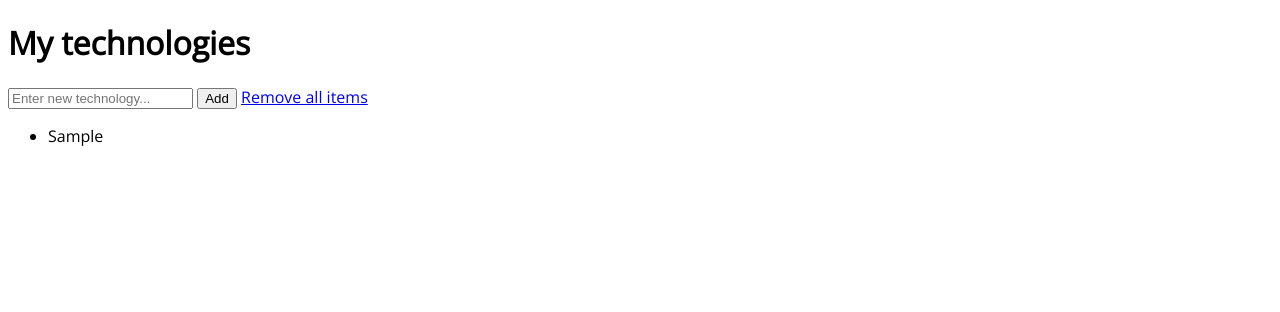
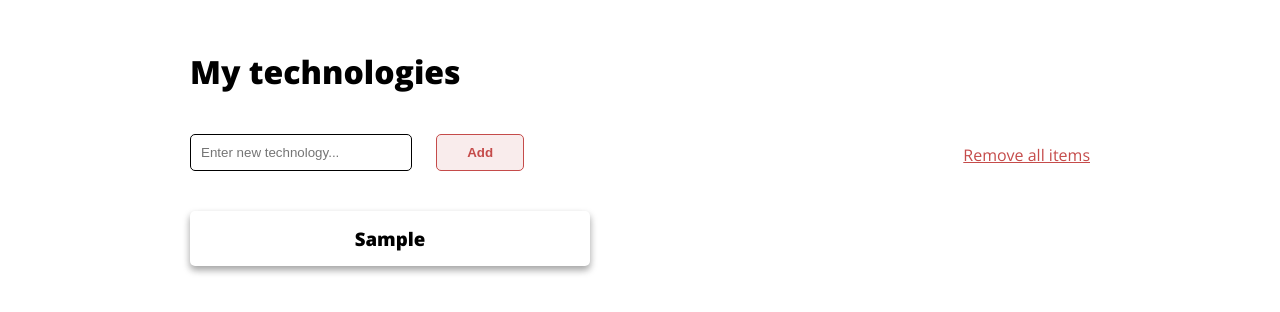
Before and after one commit to lstefanac20/speck-task, a plain HTML site: page index.html in a window 1280 px wide. Both pictures are taken after typing "Sample" into the empty fields and a click on the button "Add". Drawn offline with nearby package versions, Linux system fonts and the light colour scheme.

Commit message:
3rd commit, adding CSS

```diff
--- a/index.html
+++ b/index.html
@@ -9,12 +9,82 @@
         <!--Imported font from Google fonts-->
         <link rel="preconnect" href="https://fonts.googleapis.com">
         <link rel="preconnect" href="https://fonts.gstatic.com" crossorigin>
-        <link href="https://fonts.googleapis.com/css2?family=Open+Sans&display=swap" rel="stylesheet">
+        <link href="https://fonts.googleapis.com/css2?family=Open+Sans:wght@400;800&display=swap" rel="stylesheet">
 
         <style>
             body{
                 font-family: 'Open Sans', sans-serif;
+                margin: auto;
+                max-width: 900px;
             }
+
+            h1{
+                margin-top: 50px;
+            }
+
+            input{
+                padding: 10px;
+                border: solid 1px #000000;
+                border-radius: 5px;
+                width: 200px;
+                margin: 20px 20px 20px 0px;
+                font-size: 10pt;
+                outline: none;
+            }
+
+            input:focus{
+                border-color: #C54B4A;
+            }
+
+            button{
+                background-color: rgba(197,75,74, 0.1);
+                color: #C54B4A;
+                border: solid 1px #C54B4A;
+                border-radius: 5px;
+                font-size: 10pt;
+                font-weight: bold;
+                padding: 10px 30px 10px 30px;
+            }
+
+            button:hover{
+                background-color: #C54B4A;
+                color: #ffffff;
+            }
+
+            /*ID*/
+            #container{
+                padding: 0;
+                margin: 0;
+                display: flex;
+                flex-direction: column;
+            }
+
+            #list{
+                margin: 0;
+                padding: 0;
+            }
+
+            #list > li{
+                list-style-type: none;
+                border-radius: 5px;
+                box-shadow: 0 4px 8px 0 rgba(0, 0, 0, 0.2), 0 4px 6px 0 rgba(0, 0, 0, 0.2);
+                border:none;
+                flex: 1 1;
+                display: inline-block;
+                text-align: center;
+                width: 300px;
+                padding: 15px 50px 15px 50px;
+                margin:20px 20px 20px 0;
+                font-size: 14pt;
+                font-weight: bold;
+            }
+
+            #remove{
+                color: #C54B4A;
+                float: right;
+                margin-top:30px;
+            }
+
         </style>
         <script>
             function getTechnology(){
```
